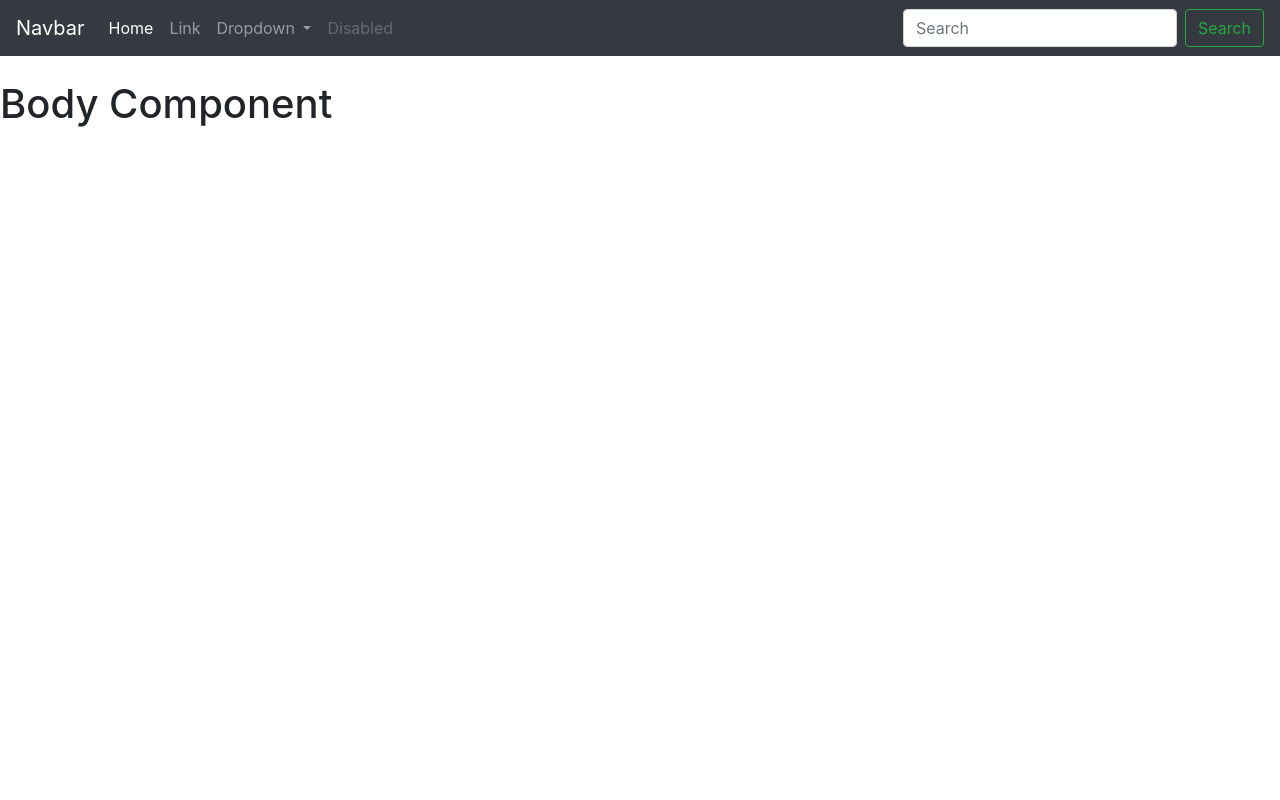
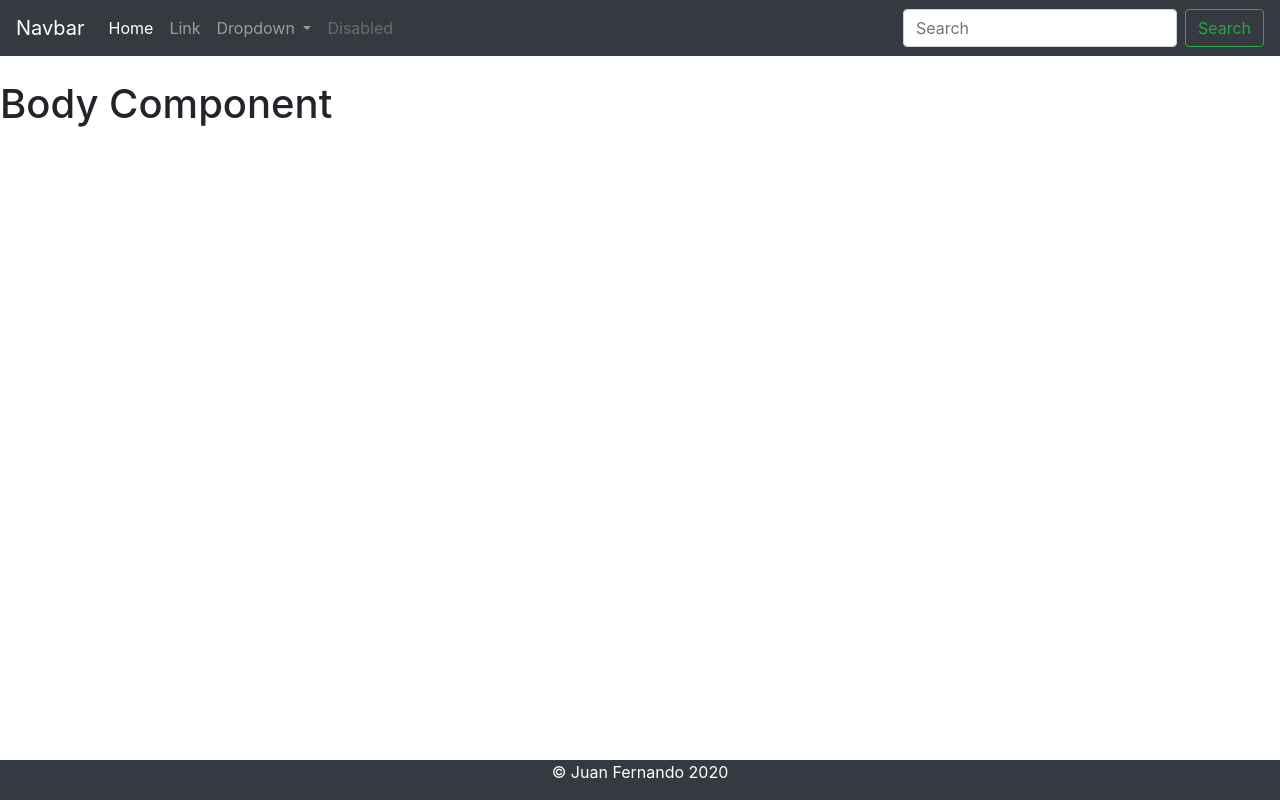
Before and after one commit to restrepo86/angular-udemy, an Angular app: page / in a window 1280 px wide. Built offline with nearby package versions, Linux system fonts and the light colour scheme.

Commit message:
Se crea FooterComponent

```diff
--- a/src/app/app.component.html
+++ b/src/app/app.component.html
@@ -2,3 +2,6 @@
 
 
 <app-body class="container"></app-body>
+
+
+<app-footer></app-footer>
--- a/src/app/app.module.ts
+++ b/src/app/app.module.ts
@@ -4,12 +4,14 @@
 import { AppComponent } from './app.component';
 import { HeaderComponent } from './components/header/header.component';
 import { BodyComponent } from './components/body/body.component';
+import { FooterComponent } from './components/footer/footer.component';
 
 @NgModule({
   declarations: [
     AppComponent,
     HeaderComponent,
-    BodyComponent
+    BodyComponent,
+    FooterComponent
   ],
   imports: [
     BrowserModule
--- /dev/null
+++ b/src/app/components/footer/footer.component.html
@@ -0,0 +1,7 @@
+<footer class="footer bg-dark text-center">
+    <div class="container">
+        <p>
+            &copy; Juan Fernando {{ anio }}
+        </p>
+    </div>
+</footer>
--- /dev/null
+++ b/src/app/components/footer/footer.component.ts
@@ -0,0 +1,16 @@
+import { Component, OnInit } from '@angular/core';
+
+@Component({
+  selector: 'app-footer',
+  templateUrl: './footer.component.html',
+  styleUrls: ['./footer.component.css']
+})
+export class FooterComponent {
+
+  anio: number;
+
+  constructor() {
+    this.anio = new Date().getFullYear();
+  }
+
+}
--- a/src/styles.css
+++ b/src/styles.css
@@ -1 +1,6 @@
-/* You can add global styles to this file, and also import other style files */
+footer {
+    color: white;
+    position: fixed;
+    bottom: 0px;
+    width: 100%;
+}
```
Also changed, not shown: src/app/components/footer/footer.component.css (added).
